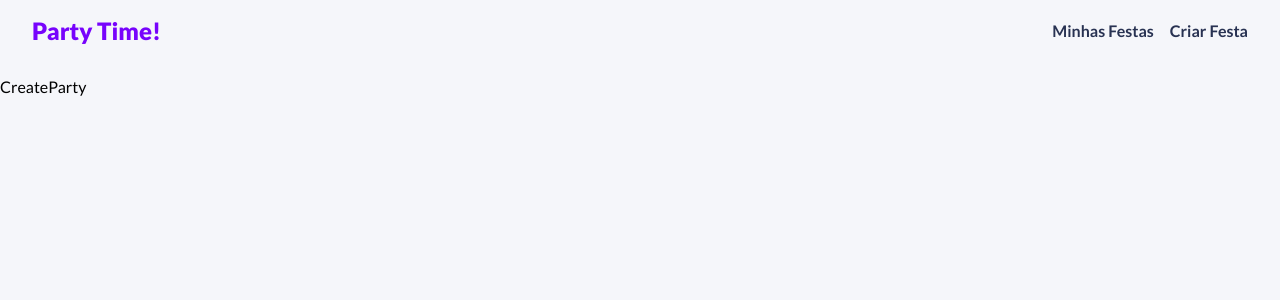
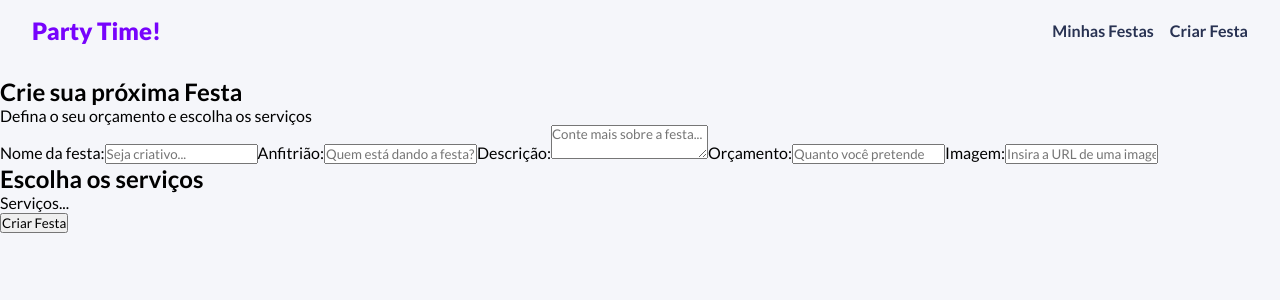
Before and after one commit to Edulira17/Party-Time, a React (Vite) app in the folder frontend/: page /party/new in a window 1280 px wide. Shown: the top 300 px of the page. Built offline with nearby package versions, Linux system fonts and the light colour scheme.

Commit message:
styling Home, CreateParty and creating party creation form

```diff
--- a/frontend/src/routes/CreateParty.jsx
+++ b/frontend/src/routes/CreateParty.jsx
@@ -1,9 +1,50 @@
-import React from 'react'
-
 const CreateParty = () => {
   return (
-    <div>CreateParty</div>
-  )
-}
+    <div className="form-page">
+      <h2>Crie sua próxima Festa</h2>
+      <p>Defina o seu orçamento e escolha os serviços</p>
+      <form action="">
+        <label>
+          <span>Nome da festa:</span>
+          <input type="text" placeholder="Seja criativo..." required />
+        </label>
+        <label>
+          <span>Anfitrião:</span>
+          <input type="text" placeholder="Quem está dando a festa?" required />
+        </label>
+        <label>
+          <span>Descrição:</span>
+          <textarea
+            placeholder="Conte mais sobre a festa..."
+            required
+          ></textarea>
+        </label>
+        <label>
+          <span>Orçamento:</span>
+          <input
+            type="number"
+            placeholder="Quanto você pretende investir?"
+            required
+          />
+        </label>
+        <label>
+          <span>Imagem:</span>
+          <input
+            type="text"
+            placeholder="Insira a URL de uma imagem"
+            required
+          />
+        </label>
+        <div>
+          <h2>Escolha os serviços</h2>
+          <div className="services-container">
+            <p>Serviços...</p>
+          </div>
+        </div>
+        <input type="submit" value="Criar Festa" className="btn"/>
+      </form>
+    </div>
+  );
+};
 
-export default CreateParty
+export default CreateParty;
--- a/frontend/src/routes/Home.css
+++ b/frontend/src/routes/Home.css
@@ -0,0 +1,32 @@
+.home h1 {
+  text-align: center;
+  margin-bottom: 2rem;
+}
+
+.parties-container {
+  display: flex;
+  flex-wrap: wrap;
+  gap: 1.5rem;
+  padding: 0 2rem;
+}
+
+.parties-container p {
+  text-align: center;
+}
+
+.parties-container .party {
+  max-width: 380px;
+  display: flex;
+  flex-direction: column;
+  gap: 0.8rem;
+  margin-bottom: 1rem;
+}
+
+.parties-container .party img{
+    width: 100%;
+}
+
+.parties-container .btn-secondary {
+  max-width: 120px;
+  text-align: center;
+}
--- a/frontend/src/routes/Home.jsx
+++ b/frontend/src/routes/Home.jsx
@@ -2,7 +2,7 @@
 
 import { useState, useEffect } from "react";
 
-import "./Home.css";
+import "./Home.css"
 
 import { Link } from "react-router-dom";
 const Home = () => {
```
Also changed, not shown: 1 other file (tests, documents, lock files or other folders).
